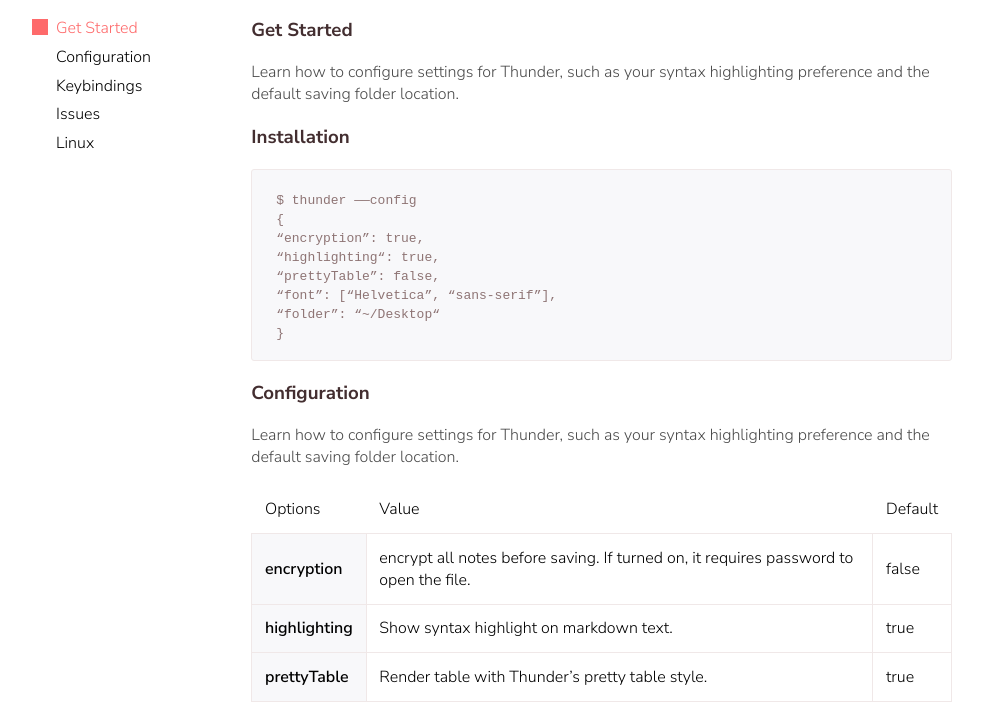
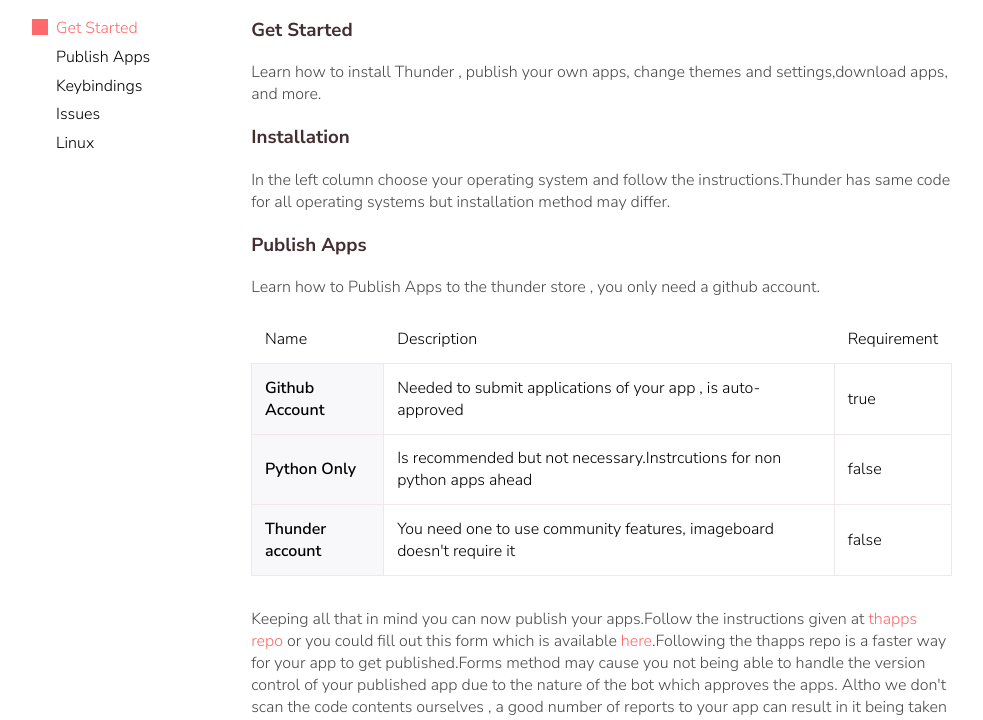
Before and after one commit to KorryKatti/ThunderDocs, a plain HTML site: page doc.html in a window 1280 px wide. Shown: the part 73-793 px from the top of the page, without its empty margins (136-1119 px from the left). Drawn offline with nearby package versions, Linux system fonts and the light colour scheme.

Commit message:
templates are useful

```diff
--- a/doc.html
+++ b/doc.html
@@ -25,7 +25,7 @@
       <aside class="doc__nav">
         <ul>
           <li class="js-btn selected">Get Started</li>
-          <li class="js-btn">Configuration</li>
+          <li class="js-btn">Publish Apps</li>
           <li class="js-btn">Keybindings</li>
           <li class="js-btn">Issues</li>
           <li class="js-btn">Linux</li>
@@ -34,49 +34,36 @@
       <article class="doc__content">
         <section class="js-section">
           <h3 class="section__title">Get Started</h3>
-          <p>Learn how to configure settings for Thunder, such as your syntax highlighting preference and the default saving folder location.</p>
+          <p>Learn how to install Thunder , publish your own apps, change themes and settings,download apps, and more.</p>
           <h3 class="section__title">Installation</h3>
-          <div class="code__block code__block--notabs">
-            <pre class="code code--block">
-              <code>
-                $ thunder  ——config
-                  {
-                    “encryption”: true,
-                    “highlighting“: true,
-                    “prettyTable”: false,
-                    “font”: [“Helvetica”, “sans-serif”],
-                    “folder”: “~/Desktop“
-                  }
-              </code>
-            </pre>
-          </div>
+          <p>In the left column choose your operating system and follow the instructions.Thunder has same code for all operating systems but installation method may differ.</p>
         </section>
         <section class="js-section">
-          <h3 class="section__title">Configuration</h3>
-          <p>Learn how to configure settings for Thunder, such as your syntax highlighting preference and the default saving folder location.</p>
+          <h3 class="section__title">Publish Apps</h3>
+          <p>Learn how to Publish Apps to the thunder store , you only need a github account.</p>
           <table id="customers">
             <tr>
-              <th>Options</th>
-              <th>Value</th>
-              <th>Default</th>
+              <th>Name</th>
+              <th>Description</th>
+              <th>Requirement</th>
             </tr>
             <tr>
-              <td>encryption</td>
-              <td>encrypt all notes before saving. If turned on, it requires password to open the file.</td>
+              <td>Github Account</td>
+              <td>Needed to submit applications of your app , is auto-approved</td>
+              <td>true</td>
+            </tr>
+            <tr>
+              <td>Python Only</td>
+              <td>Is recommended but not necessary.Instrcutions for non python apps ahead</td>
               <td>false</td>
             </tr>
             <tr>
-              <td>highlighting</td>
-              <td>Show syntax highlight on markdown text.</td>
-              <td>true</td>
-            </tr>
-            <tr>
-              <td>prettyTable</td>
-              <td>Render table with Thunder’s pretty table style.</td>
-              <td>true</td>
+              <td>Thunder account</td>
+              <td>You need one to use community features, imageboard doesn't require it</td>
+              <td>false</td>
             </tr>
           </table>
-          <p>Malis percipitur an pro. Pro aperiam persequeris at, at sonet sensibus mei, id mea postulant definiebas concludaturque. Id qui malis abhorreant, mazim melius quo et. At eam altera dolorum, case dicant lobortis ius te, ad vel affert oportere reprehendunt. Quo no verterem deseruisse, mea brute postea te, ne per tacimates suavitate vituperatoribus.</p>
+          <p>Keeping all that in mind you can now publish your apps.Follow the instructions given at <a href="https://github.com/KorryKatti/thapps/" target="_blank" class="link link--light">thapps repo</a> or you could fill out this form which is available <a href="https://github.com/KorryKatti/thapps/blob/master/README.md" target="_blank" class="link link--light">here</a>.Following the thapps repo is a faster way for your app to get published.Forms method may cause you not being able to handle the version control of your published app due to the nature of the bot which approves the apps. Altho we don't scan the code contents ourselves , a good number of reports to your app can result in it being taken down. Reports include malicious code and inappropriate content.</p>
           <hr />
         </section>
         <section class="js-section">
```
Also changed, not shown: index.html (+1 -1 lines).
